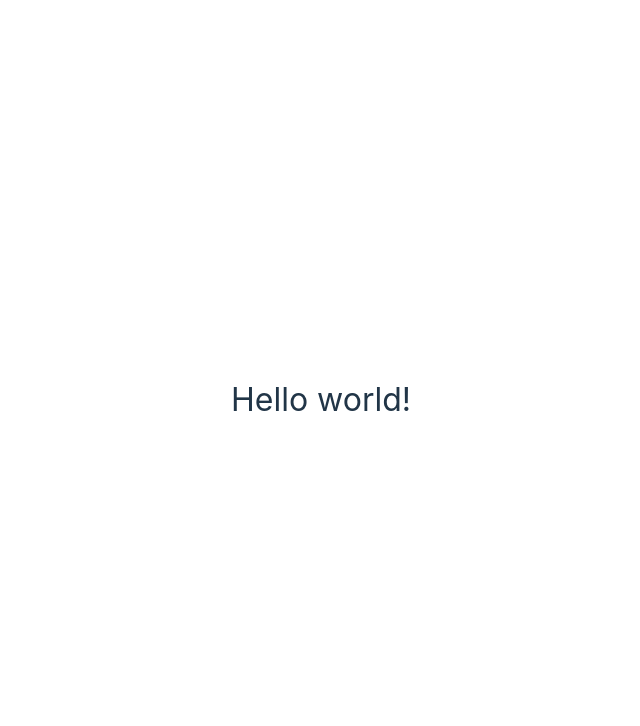
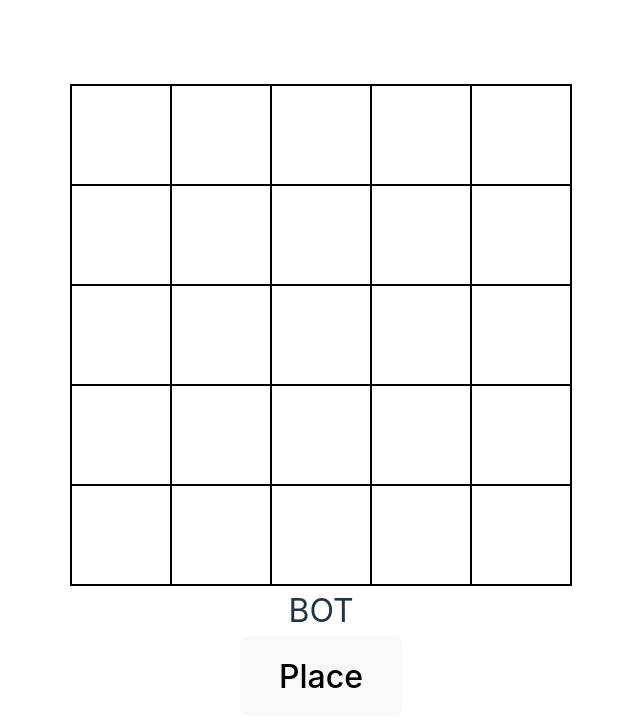
Before and after one commit to sezgi/toy-robot, a React (Vite) app: page / in a window 1280 px wide. Shown: the top 726 px of the page, without its empty margins (319-959 px from the left). Built offline with nearby package versions, Linux system fonts and the light colour scheme.

Commit message:
clicking on a cell places robot on that cell

```diff
--- a/src/App.css
+++ b/src/App.css
@@ -5,3 +5,20 @@
   text-align: center;
   font-size: 2rem;
 }
+
+.board {
+  display: grid;
+  border: 1px solid black;
+}
+
+.cell {
+  border: 1px solid black;
+}
+
+.robot {
+  display: flex;
+  justify-content: center;
+  align-items: center;
+  background-color: white;
+  margin: 1px;
+}
--- a/src/App.tsx
+++ b/src/App.tsx
@@ -1,7 +1,38 @@
+/**
+ * Toy Robot Simulator
+ */
+
+import { useState } from "react";
+import Robot from "./components/Robot";
+import Board from "./components/Board";
 import "./App.css";
 
-function App() {
-  return <div>Hello world!</div>;
+const ROWS = 5;
+const COLS = 5;
+
+export default function App() {
+  const [isRobotPlaced, setIsRobotPlaced] = useState(false);
+  const [robotPosition, setRobotPosition] = useState({ row: ROWS, col: 1 });
+
+  const handlePlace = (row: number, col: number) => {
+    if (isRobotPlaced) setRobotPosition({ row, col });
+  };
+
+  return (
+    <div>
+      <Board
+        rows={ROWS}
+        cols={COLS}
+        isRobotPlaced={isRobotPlaced}
+        robotPosition={robotPosition}
+        onPlace={handlePlace}
+      />
+      {!isRobotPlaced && (
+        <>
+          <Robot />
+          <button onClick={() => setIsRobotPlaced(true)}>Place</button>
+        </>
+      )}
+    </div>
+  );
 }
-
-export default App;
--- /dev/null
+++ b/src/components/Board.tsx
@@ -0,0 +1,58 @@
+/**
+ * Board component
+ * Notes:
+ * - robotPosition is 1-indexed because of CSS grid
+ * - initially, robot is off the board
+ * - onPlace callback is called when a cell is clicked
+ */
+
+import { FC } from "react";
+import Robot from "./Robot";
+
+interface BoardProps {
+  rows: number;
+  cols: number;
+  isRobotPlaced: boolean;
+  robotPosition: { row: number; col: number };
+  onPlace: (row: number, col: number) => void;
+}
+
+const Board: FC<BoardProps> = ({
+  rows,
+  cols,
+  isRobotPlaced,
+  robotPosition,
+  onPlace,
+}) => {
+  return (
+    <div
+      className="board"
+      style={{
+        gridTemplateRows: `repeat(${rows}, minmax(100px, 1fr))`,
+        gridTemplateColumns: `repeat(${cols}, minmax(100px, 1fr))`,
+      }}
+    >
+      {Array(rows)
+        .fill(null)
+        .map((_, i) =>
+          Array(cols)
+            .fill(null)
+            .map((_, j) => (
+              <div
+                key={`${i}-${j}`}
+                className="cell"
+                style={{
+                  gridArea: `${i + 1} / ${j + 1} / span 1 / span 1`,
+                }}
+                onClick={() => onPlace(i + 1, j + 1)}
+              ></div>
+            ))
+        )}
+      {isRobotPlaced ? (
+        <Robot row={robotPosition.row} col={robotPosition.col} />
+      ) : null}
+    </div>
+  );
+};
+
+export default Board;
--- /dev/null
+++ b/src/components/Robot.tsx
@@ -0,0 +1,27 @@
+/**
+ * Robot component
+ * Notes:
+ * - Position is 1-indexed because of CSS grid
+ */
+
+import { FC } from "react";
+
+interface RobotProps {
+  row?: number;
+  col?: number;
+}
+
+const Robot: FC<RobotProps> = ({ row = 1, col = 1 }) => {
+  return (
+    <div
+      className="robot"
+      style={{
+        gridArea: `${row} / ${col} / span 1 / span 1`,
+      }}
+    >
+      BOT
+    </div>
+  );
+};
+
+export default Robot;
```
